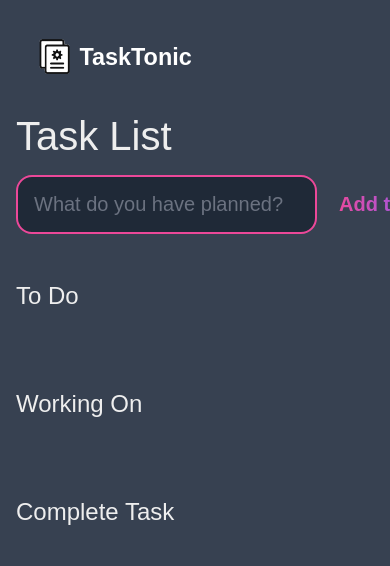
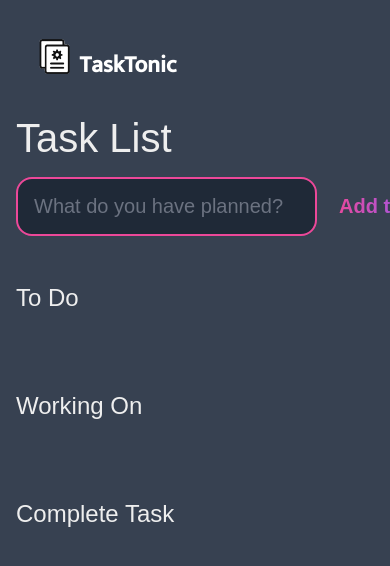
Before and after one commit to Kyoko522/TaskTonic, a plain HTML site: page index.html in a window 390 px wide. Shown: the top 566 px of the page. Drawn offline with Linux system fonts and the light colour scheme.

```diff
--- a/index.html
+++ b/index.html
@@ -5,6 +5,7 @@
 	<meta http-equiv="X-UA-Compatible" content="IE=edge">
 	<meta name="viewport" content="width=device-width, initial-scale=1.0">
 	<title>TaskTonic</title>
+	<style> @import url('https://fonts.googleapis.com/css2?family=Mukta:wght@500&display=swap');</style>
 	<link rel="icon" type="image/x-icon" href="/pic/icon.png">
 
 	<link rel="stylesheet" href="main.css" />
--- a/main.css
+++ b/main.css
@@ -1,4 +1,3 @@
-
 :root {
 	--dark: #374151;
 	--darker: #1F2937;
@@ -215,5 +214,6 @@
 }
 
 .icon{
-	margin-top: 12px;
+	margin-top: 14px;
+	font-family: Mukta, sans-serif;
 }
```
